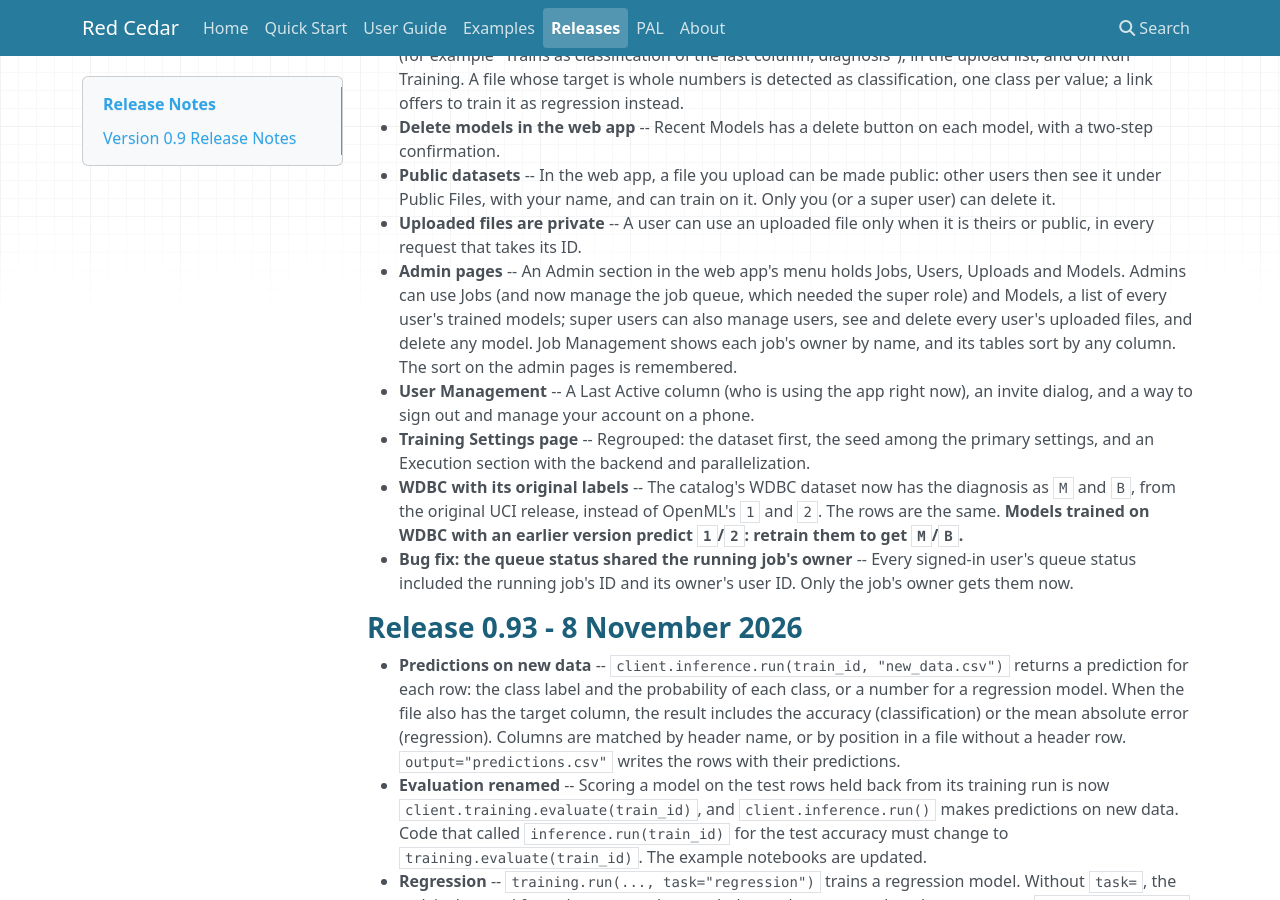
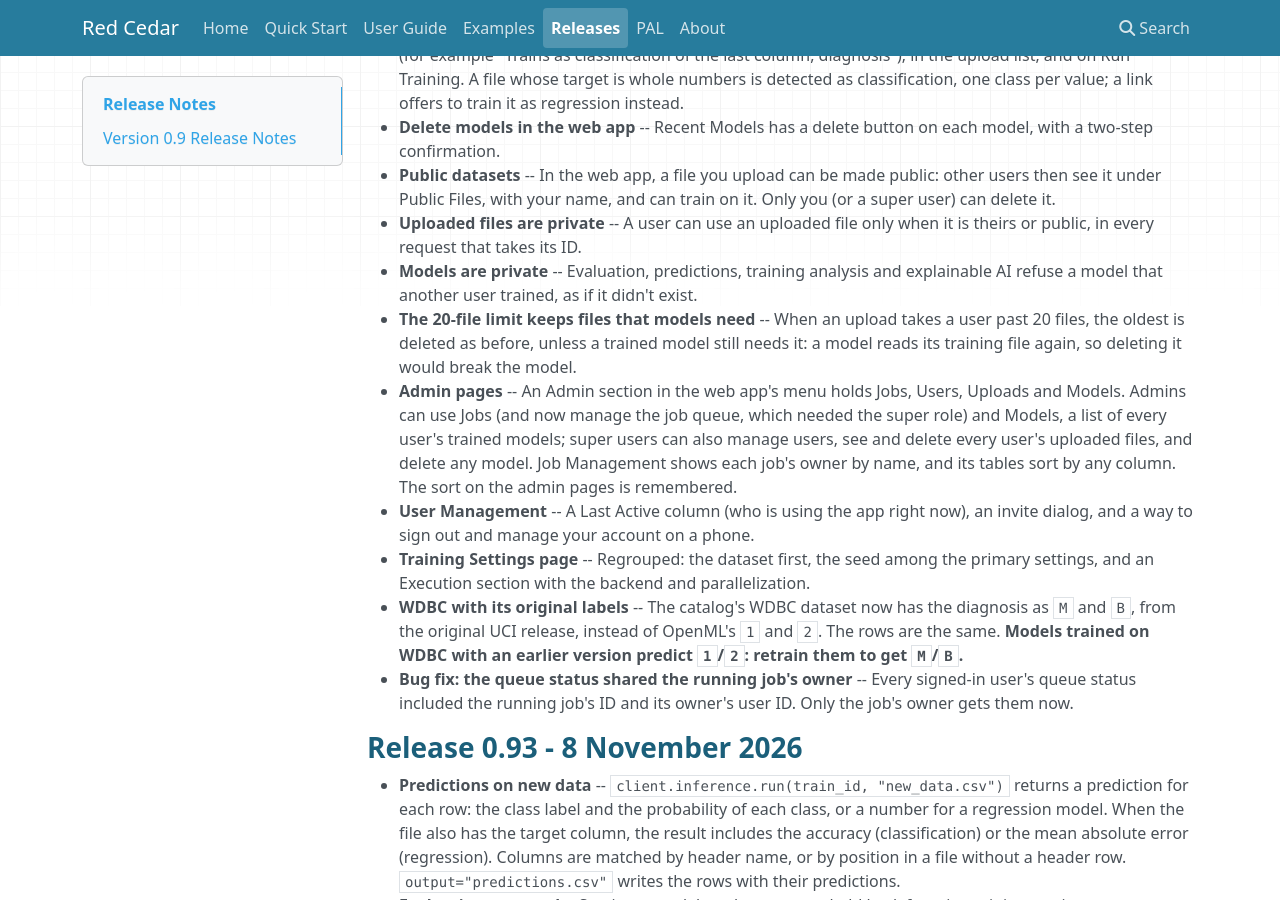
Before and after one commit to coherent-computing/redcedar, an MkDocs documentation site: the page built from doc/docs/release_notes.md, in a window 1280 px wide and 900 px high, scrolled down 630 px. Built offline with MkDocs 1.6.1, drawn with Linux system fonts in a browser that asks for light colours; nearby versions of some CDN libraries.

Commit message:
Release notes 0.94: models are private; the 20-file limit keeps files that models need
Co-Authored-By: Claude Opus 5.5 <noreply@anthropic.com>

```diff
--- a/doc/docs/release_notes.md
+++ b/doc/docs/release_notes.md
@@ -16,6 +16,8 @@ Version 0.9 is the first tagged version of Red Cedar. Each release below lists t
 - **Delete models in the web app** -- Recent Models has a delete button on each model, with a two-step confirmation.
 - **Public datasets** -- In the web app, a file you upload can be made public: other users then see it under Public Files, with your name, and can train on it. Only you (or a super user) can delete it.
 - **Uploaded files are private** -- A user can use an uploaded file only when it is theirs or public, in every request that takes its ID.
+- **Models are private** -- Evaluation, predictions, training analysis and explainable AI refuse a model that another user trained, as if it didn't exist.
+- **The 20-file limit keeps files that models need** -- When an upload takes a user past 20 files, the oldest is deleted as before, unless a trained model still needs it: a model reads its training file again, so deleting it would break the model.
 - **Admin pages** -- An Admin section in the web app's menu holds Jobs, Users, Uploads and Models. Admins can use Jobs (and now manage the job queue, which needed the super role) and Models, a list of every user's trained models; super users can also manage users, see and delete every user's uploaded files, and delete any model. Job Management shows each job's owner by name, and its tables sort by any column. The sort on the admin pages is remembered.
 - **User Management** -- A Last Active column (who is using the app right now), an invite dialog, and a way to sign out and manage your account on a phone.
 - **Training Settings page** -- Regrouped: the dataset first, the seed among the primary settings, and an Execution section with the backend and parallelization.
```
